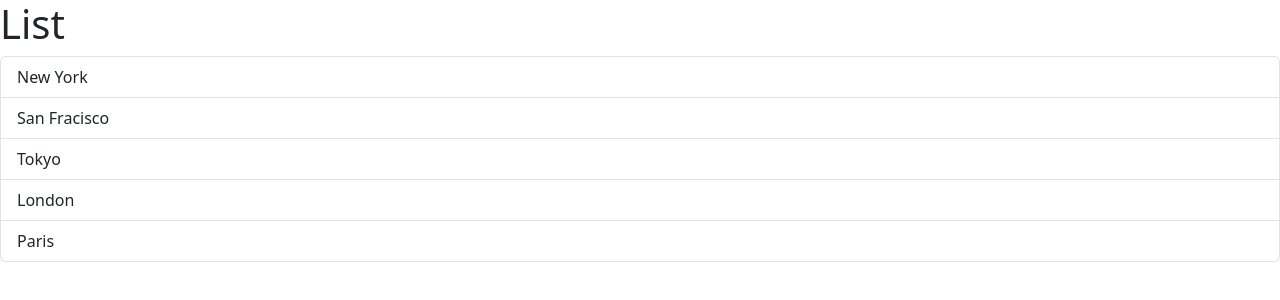
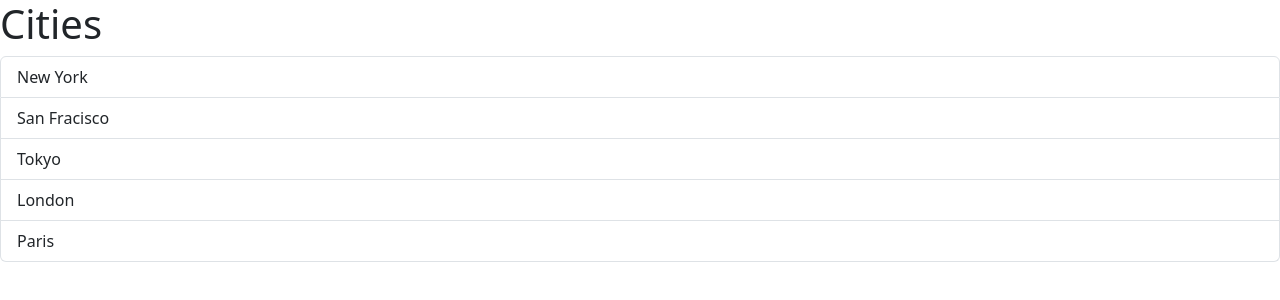
Before and after one commit to Flint15/react-earth-app, a React (Vite) app: page / in a window 1280 px wide. Shown: the top 300 px of the page. Built offline with nearby package versions, Linux system fonts and the light colour scheme.

Commit message:
Made ListGroup component take paramaters

```diff
--- a/src/App.tsx
+++ b/src/App.tsx
@@ -1,7 +1,13 @@
-import ListGroup from "./components/ListGroup"
+import ListGroup from "./components/ListGroup";
 
 function App() {
-  return <div><ListGroup /></div>
+  let items = ["New York", "San Fracisco", "Tokyo", "London", "Paris"];
+
+  return (
+    <div>
+      <ListGroup items={items} heading="Cities" />
+    </div>
+  );
 }
 
-export default App
+export default App;
--- a/src/components/ListGroup.tsx
+++ b/src/components/ListGroup.tsx
@@ -1,12 +1,16 @@
 import { useState } from "react";
 
-function ListGroup() {
-  let items = ["New York", "San Fracisco", "Tokyo", "London", "Paris"];
+interface ListGroupProps {
+  items: string[];
+  heading: string;
+}
+
+function ListGroup({ items, heading }: ListGroupProps) {
   const [selectedIndex, setSelectedIndex] = useState(-1);
 
   return (
     <>
-      <h1>List</h1>
+      <h1>{heading}</h1>
       {items.length === 0 ? <p>No item found</p> : null}
       {items.length === 0 && <p>No item found</p>}
       <ul className="list-group">
```
